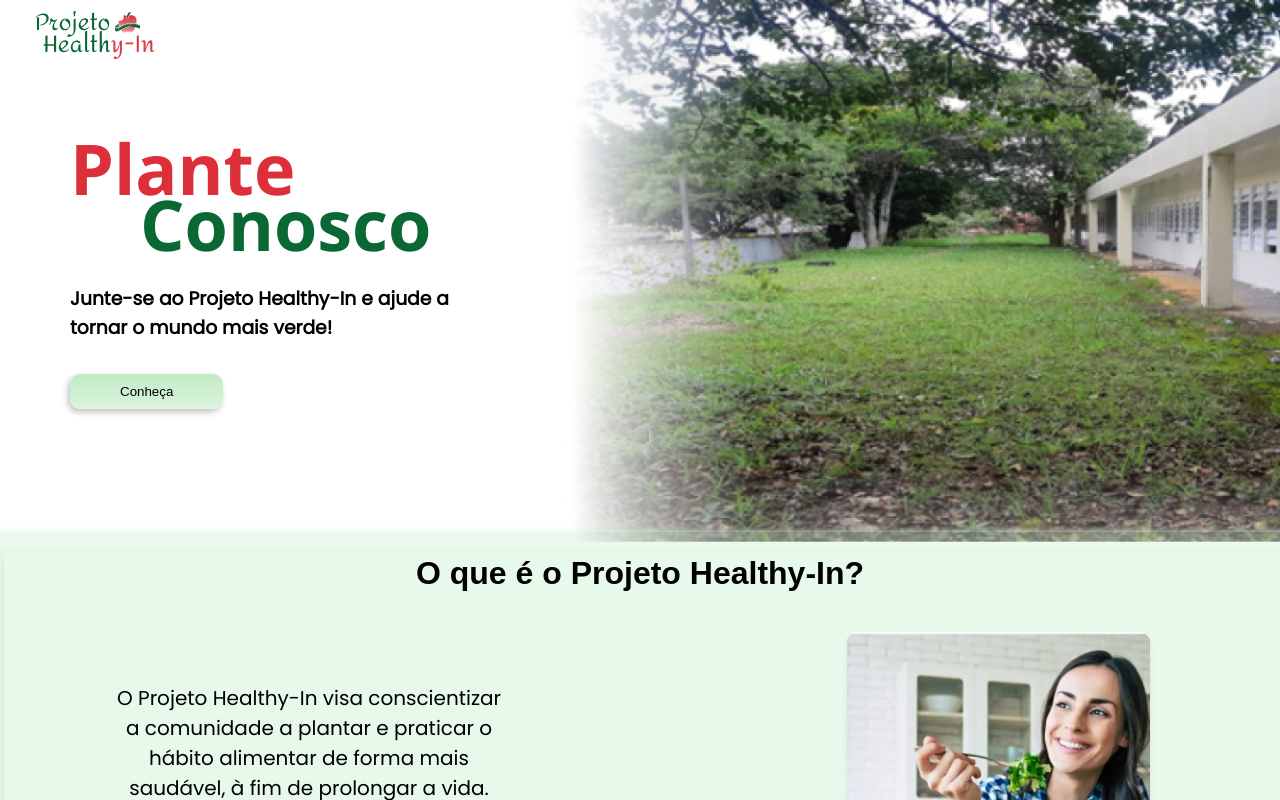
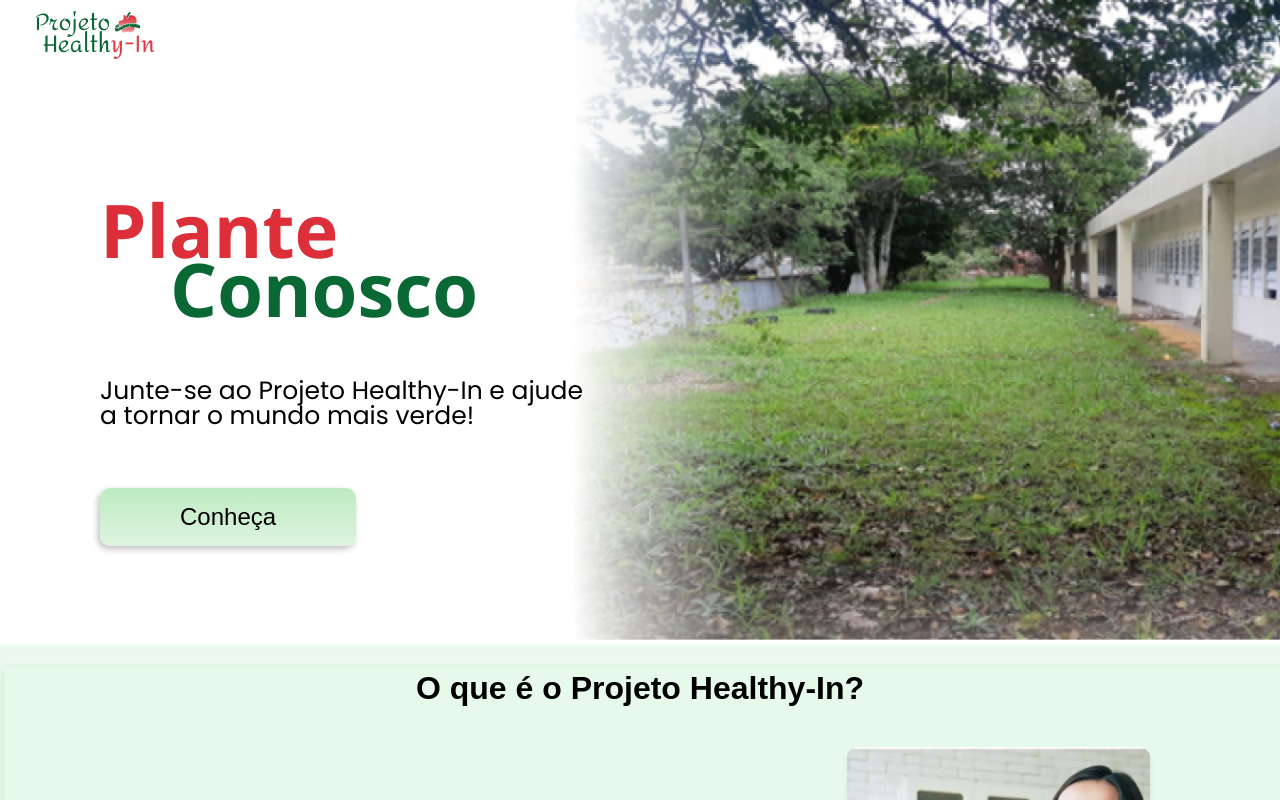
Before and after one commit to KevenAbraham/Healthy-In, a React (Create React App) app: page / in a window 1280 px wide. Shown: the top 800 px of the page. Built offline with nearby package versions, Linux system fonts and the light colour scheme; a web font is replaced by a local one.

Commit message:
ajustando a home

```diff
--- a/public/index.html
+++ b/public/index.html
@@ -15,7 +15,7 @@
     <!-- Fonte Open Sans (700) -->
     <link href="https://fonts.googleapis.com/css2?family=Open+Sans:wght@700&display=swap" rel="stylesheet">
     <!-- Fonte Poppins -->
-    <link href="https://fonts.googleapis.com/css2?family=Poppins&display=swap" rel="stylesheet">
+    <link href="https://fonts.googleapis.com/css2?family=Poppins:wght@300&display=swap" rel="stylesheet">
     <!-- Fonte Rubik -->
     <link href="https://fonts.googleapis.com/css2?family=Rubik&display=swap" rel="stylesheet">
     <!--
--- a/src/components/Home/Home.css
+++ b/src/components/Home/Home.css
@@ -1,6 +1,6 @@
 .home {
     width: 100%;
-    height: 525px;
+    height: 80vh;
 }
 
 .bgHome {
@@ -8,15 +8,18 @@
     top: 0;
     z-index: -1;
     width: 100%;
+    height: 80vh;
 }
 
-.text {
-    padding: 140px 0 0 70px;
-    width: 490px;
+.home .text {
+    position: relative;
+    top: 200px;
+    left: 100px;
+    width: 492px;
 }
 
 .text .title {
-    font-size: 70px;
+    font-size: 74px;
     color: #DC2F39;
     line-height: 0.8;
     font-family: 'Open Sans', sans-serif;
@@ -28,19 +31,23 @@
 }
 
 .text .subtitle {
-    margin-top: 32px;
+    margin-top: 60px;
     font-family: 'Poppins', sans-serif;
+    font-size: 25px;
+    font-weight: normal;
+    line-height: 1;
 }
 
 .text button {
-    margin-top: 32px;
-    padding: 10px 50px;
+    margin-top: 60px;
+    padding: 15px 80px;
     border-radius: 10px;
     border: none;
     cursor: pointer;
     background: linear-gradient(to bottom, #BEEBC2, #DEF4E0);
     box-shadow: -2px 3px 6px rgba(0,0,0,0.25);
     transition: all ease .25s;
+    font-size: 24px;
 }
 
 .text button:hover {
```
